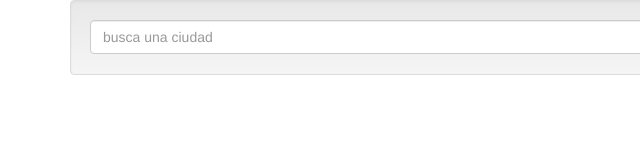
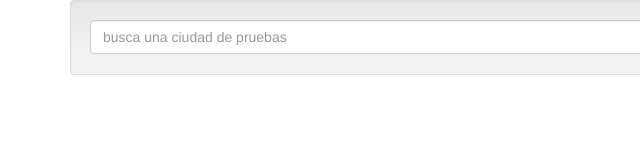
Before and after one commit to juliovg/angular1-weather, a plain HTML site: page index.html in a window 1280 px wide. Shown: the full height of the page, 0-640 px from the left. Drawn offline with nearby package versions, Linux system fonts and the light colour scheme; some packages are replaced by stand-ins of ours; a script that the page names is missing.

Commit message:
pruebas desde textedit

```diff
--- a/js/components/finder/finderView.html
+++ b/js/components/finder/finderView.html
@@ -7,7 +7,7 @@
                        type="string"
                        class="form-control"
                        ng-model="place.name"
-                       placeholder="busca una ciudad"
+                       placeholder="busca una ciudad de pruebas"
                        required/>
             </div>
         </div>
```
